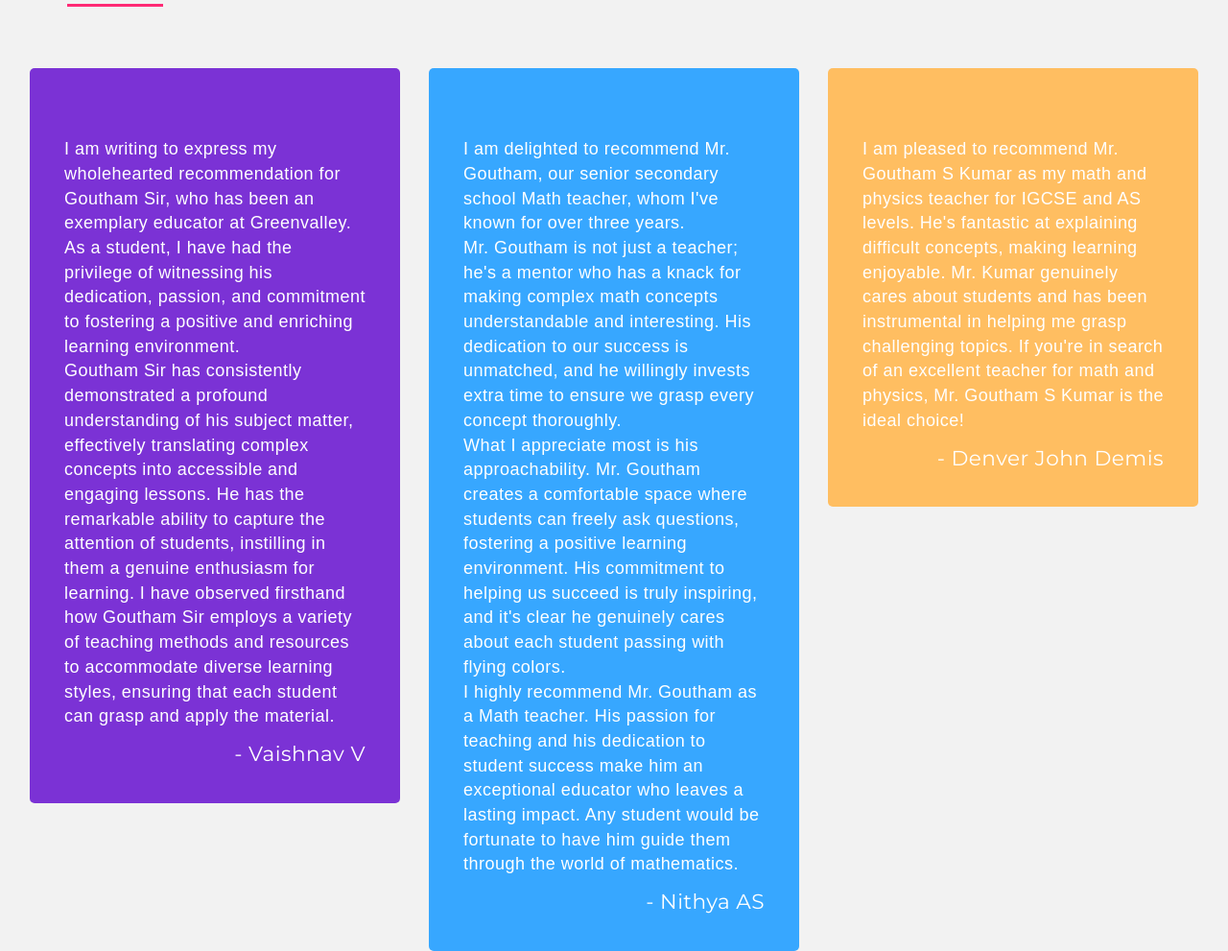
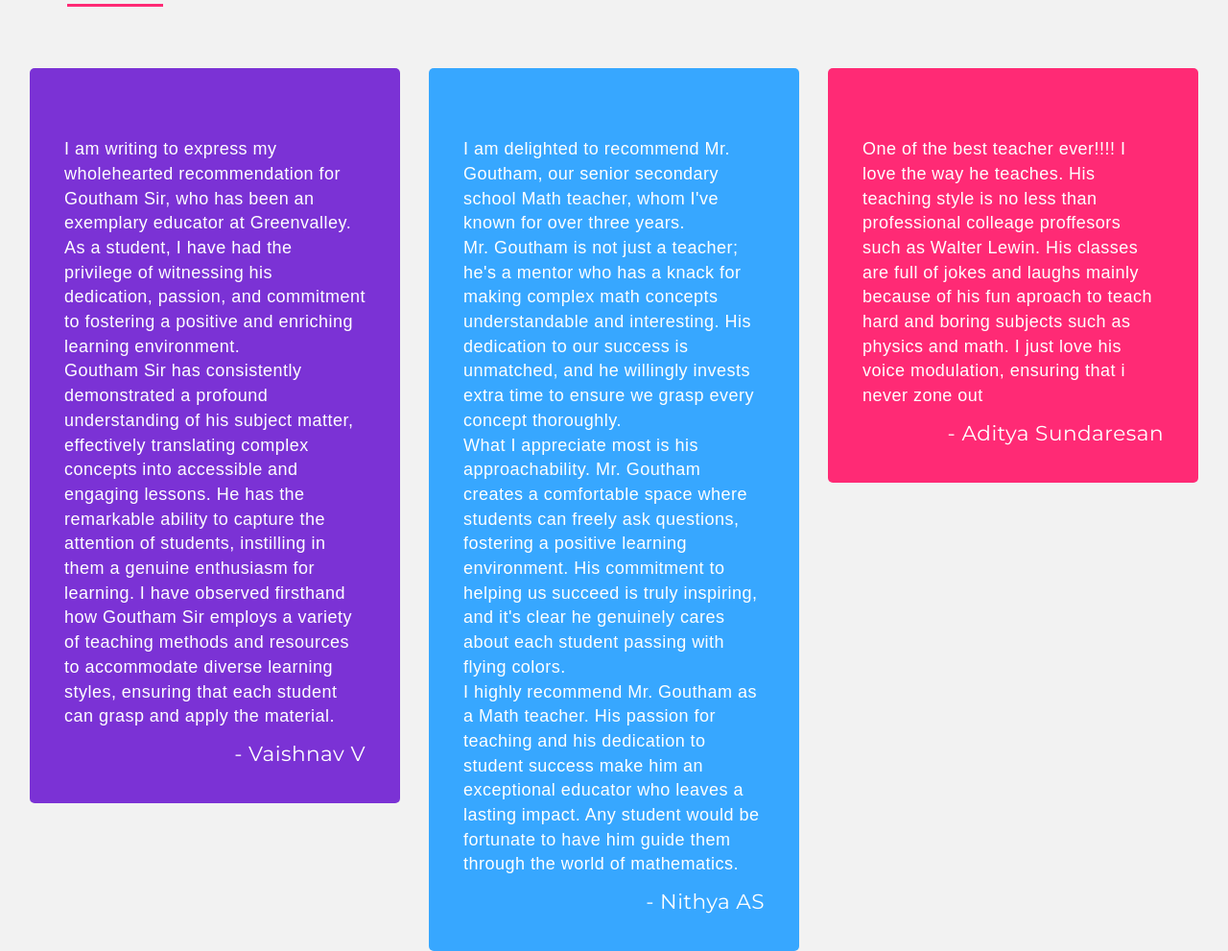
Before and after one commit to Den-enterprise/Goutham-S-Kumar, a plain HTML site: page index.html in a window 1280 px wide. Shown: the part 2433-3424 px from the top of the page at 96% size. Drawn offline with Linux system fonts and the light colour scheme; a script that the page names is missing.

Commit message:
removed for good

```diff
--- a/index.html
+++ b/index.html
@@ -245,14 +245,7 @@ I highly recommend Mr. Goutham as a Math teacher. His passion for teaching and h
                       <p class="designation">  </p>
                     </div>
                   </div>
-                   <div class="swiper-slide testimonial-box yellow">
-                    <h1>   </h1>
-                    <p>I am pleased to recommend Mr. Goutham S Kumar as my math and physics teacher for IGCSE and AS levels. He's fantastic at explaining difficult concepts, making learning enjoyable. Mr. Kumar genuinely cares about students and has been instrumental in helping me grasp challenging topics. If you're in search of an excellent teacher for math and physics, Mr. Goutham S Kumar is the ideal choice!</p>
-                    <div class="text-right">
-                      <p class="name">- Denver John Demis</p>
-                      <p class="designation">  </p>
-                    </div>
-                  </div>
+
                   <div class="swiper-slide testimonial-box pink">
                     <h1>  </h1>
                     <p>One of the best teacher ever!!!! I love the way he teaches. His teaching style is no less than professional colleage proffesors such as Walter Lewin. His classes are full of jokes and laughs mainly because of his fun aproach to teach hard and boring subjects such as physics and math. I just love his voice modulation, ensuring that i never zone out </p>
```
